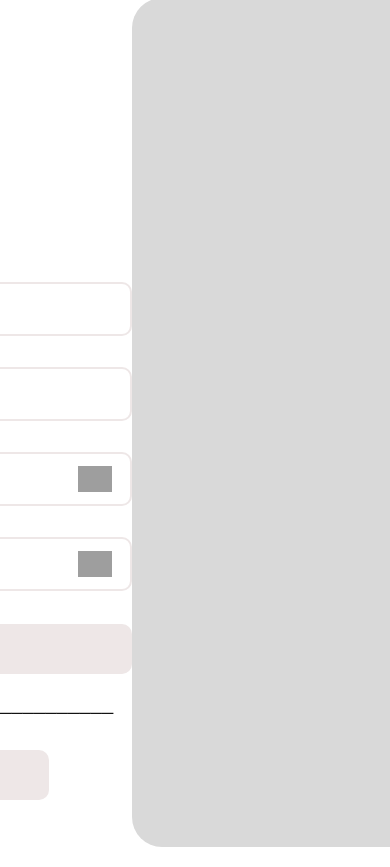
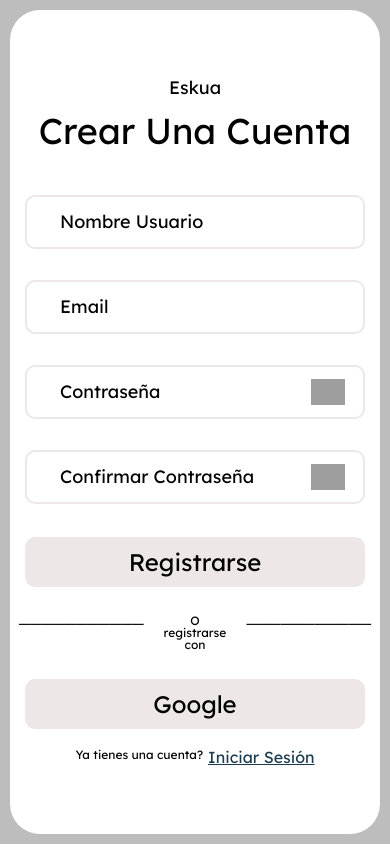
Before and after one commit to SoftWorflow/Eskua, a PHP site: page / in a window 390 px wide; the page is wider, and only the part inside the window is pictured. After the commit the page ends 844 px from the top of that part, so only its background shows below. Run offline with PHP 8.4, Linux system fonts and the light colour scheme; some libraries are stand-ins or nearby versions; grey boxes are pictures that could not be loaded.

Commit message:
A new and better register
Acuatilze el regiter a una nueva version, cree una nueva branch para verificar que les gustara

```diff
--- a/apps/front_php/src/register/index.html
+++ b/apps/front_php/src/register/index.html
@@ -17,8 +17,9 @@
 
     <div class="main-container">
         <div class="data-container">
+
             <h6>Eskua</h6>
-            <h3>Crear Una <br> Cuenta</h3>
+            <div class="title"><h2>Crear Una Cuenta</h2></div>
 
             <form id="register-form" method="post">
                 <div class="input-container">
--- a/apps/front_php/src/register/script.js
+++ b/apps/front_php/src/register/script.js
@@ -193,5 +193,6 @@ function ToggleValidationState(valid, field) {
         if (field.classList.contains('invalid')) {
             field.classList.remove('invalid');
         }
+        field.classList.add('valid');
     }
 }
--- a/apps/front_php/src/register/styles.css
+++ b/apps/front_php/src/register/styles.css
@@ -3,6 +3,7 @@
     margin: 0;
     box-sizing: border-box;
     font-family: "Lexend", sans-serif;
+    line-height: 1;
 }
 
 body {
@@ -12,57 +13,86 @@ body {
     width: 100%;
     height: 100vh;
     background-color: #BDBDBD;
+    padding: 25px;
 }
 
 .main-container {
     display: flex;
     flex-direction: row;
-    justify-content: space-between;
+    justify-content: center;
+    align-items: center;
     background-color: white;
-    width: 1661px;
-    height: 890px;
+    width: 100%;
+    height: 100%;
     border-radius: 30px;
-
-    padding: 21px 18px 20px 178px;
+    padding: 30px;
+    gap: 5rem;
 }
 
 .data-container {
     margin-top: 45px;
+    /* min-width: 28.688rem; */
+    max-width: 30rem;
+    flex: 1;
 }
 
 .data-container, .data-container form {
     display: flex;
     flex-direction: column;
+    justify-content: center;
+    text-align: center;
 }
 
 .data-container form {
-    gap: 35px;
+    gap: 2.188rem;
 }
 
-h6 {
-    font-size: 21.23px;
+h1, .fs-h1 {
+    font-size: clamp(3rem, 2.5459rem + 1.8164vw, 3.999rem);
     font-weight: 400;
 }
 
-h3 {
-    font-size: 50.2px;
-    font-weight: 400;
-    margin-top: 27px;
-    margin-bottom: 62px;
-}
-
-p {
-    font-size: 16px;
+h2, .fs-h2 {
+    font-size: clamp(2.25rem, 1.9094rem + 1.3623vw, 2.9993rem);
     font-weight: 400;
 }
 
-/* Inputs */
+h3, .fs-h3 {
+    font-size: clamp(1.875rem, 1.5912rem + 1.1352vw, 2.4994rem);
+    font-weight: 400;
+}
+
+h4, .fs-h4 {
+    font-size: clamp(1.5rem, 1.273rem + 0.9082vw, 1.9995rem);
+    font-weight: 400;
+}
+
+h5, .fs-h5 {
+    font-size: clamp(1.25rem, 1.0608rem + 0.7568vw, 1.6663rem);
+    font-weight: 400;
+}
+
+h6, .fs-h6 {
+    font-size: clamp(1.125rem, 0.9547rem + 0.6811vw, 1.4996rem);
+    font-weight: 400;
+}
+
+p, .fs-p {
+    font-size: clamp(0.7502rem, 0.6366rem + 0.4542vw, 1rem);
+    font-weight: 400;
+}
+
+.title {
+    margin: 1rem 0 3rem 0;
+}
+
 .input-container {
     display: flex;
     align-items: center;
     position: relative;
-    width: 459px;
-    height: 50px;
+    width: 100%;
+    min-height: 3.125rem;
+    max-height: 5rem;
     line-height: 50px;
 }
 
@@ -99,10 +129,6 @@ p {
     margin: 0 20px;
     transition: 0.2s ease;
     background-color: white;
-
-    -webkit-user-select: none;
-    -moz-user-select: none;
-    -ms-user-select: none;
     user-select: none;
 }
 
@@ -127,11 +153,23 @@ p {
   border-color: #CC4033;
 }
 
-/* Content Separator */
+.valid + .input-label {
+    height: 30px;
+    line-height: 30px;
+    z-index: 20;
+    transform: translate(-15px, -23px) scale(0.88);
+    color: #28C98E;
+}
+
+.input-container input.valid {
+    color: #28C98E;
+    border-color: #28C98E;
+}
+
 .content-separator {
     display: flex;
     flex-direction: row;
-    gap: 20px;
+    gap: 1.25rem;
     width: 100%;
     justify-content: center;
     margin: 28px 0;
@@ -141,22 +179,15 @@ p {
     content: '───────────';
 }
 
-/* Buttons */
 .btn-submit, .google-btn {
     height: 50px;
     font-size: 24px;
     line-height: 24px;
+    width: 100%;
     border: none;
     border-radius: 10px;
     background-color: #EEE7E7;
-}
-
-.btn-submit {
-    width: 100%;
-}
-
-.google-btn {
-    width: 294px;
+    cursor: pointer;
 }
 
 .btn-submit:hover, .google-btn:hover {
@@ -168,29 +199,29 @@ p {
     flex-direction: row;
     justify-content: center;
     width: 100%;
-    gap: 19px;
+    gap: 1.188rem;
 }
 
 .login-link {
     display: flex;
+    justify-content: center;
     flex-direction: row;
     margin-top: 20px;
-    gap: 5px;
+    gap: 0.313rem;
 }
 
 .login-link a {
     color: #1b3b50;
 }
 
-/* Right image */
 .image-container {
-    width: 746px;
-    height: 849px;
+    max-width: 50%;
+    min-width: 50rem;
+    height: 100%;
     background-color: #D9D9D9;
     border-radius: 30px;
 }
 
-/* Error messages */
 .error-message {
     position: absolute;
     color: #CC4033;
@@ -200,3 +231,77 @@ p {
     white-space: nowrap;
     user-select: none;
 }
+
+/* RESPONSIVE */
+@media (max-width: 1530px) {
+    .main-container {
+        justify-content: center;
+        padding: 0px;
+    }
+
+    .data-container {
+        margin-top: 0px;
+    }
+
+    .image-container {
+        display: none;
+    }
+}
+
+@media (max-width: 1024px) {
+
+    .data-container {
+        margin-top: 0px;
+    }
+
+    .image-container {
+        display: none;
+    }
+}
+
+@media (max-width: 768px) {
+    .data-container {
+        min-width: 100%;
+        max-width: 100%;
+        padding: 15px;
+    }
+
+    .image-container {
+        display: none;
+    }
+}
+
+@media (max-width: 480px) {
+    body {
+        padding: 10px;
+    }
+
+    .data-container {
+        margin-top: 0px;
+    }
+
+    .btns-container {
+        flex-direction: column;
+        gap: 10px;
+    }
+
+    .btn-submit,
+    .google-btn {
+        width: 100%;
+    }
+
+    h1 {
+        font-size: 2rem;
+        margin-top: 20px;
+        margin-bottom: 40px;
+    }
+
+    .input-container input,
+    .input-label {
+        font-size: 18px;
+    }
+
+    .input-label {
+        transform: none;
+    }
+}
```
